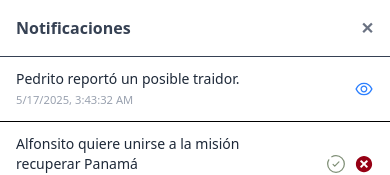
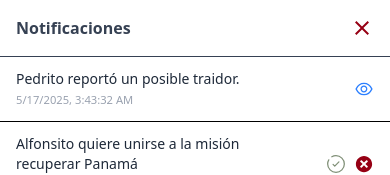
Before and after one commit to LuisVarel4/Front-ANBU, a React (Vite) app: page /homepage in a window 390 px wide. Both pictures are taken after a click on the element 323 px from the left and 78 px from the top of the page. Shown: the top 175 px of the page. Built offline with nearby package versions, Linux system fonts and the light colour scheme.

Commit message:
add close button for mobile notifications panel

```diff
--- a/src/components/header/BellWithNotifications.tsx
+++ b/src/components/header/BellWithNotifications.tsx
@@ -51,6 +51,7 @@ const BellWithNotifications: React.FC = () => {
                 <NotificationsMenu
                     notifications={notifications}
                     isOpen={isOpen}
+                    setIsOpen={setIsOpen}
                     panelRef={panelRef}
                 />
             </div>
--- a/src/components/notifications/NotificationsMenu.tsx
+++ b/src/components/notifications/NotificationsMenu.tsx
@@ -2,16 +2,19 @@ import React from "react";
 import { motion, AnimatePresence } from "framer-motion";
 import type { Notification } from "../../store/notifications/notifications.types";
 import NotificationList from "./NotificationList";
+import { IoMdClose } from "react-icons/io";
 
 type Props = {
     notifications: Notification[];
     isOpen: boolean;
+    setIsOpen: React.Dispatch<React.SetStateAction<boolean>>;
     panelRef: React.RefObject<HTMLDivElement | null>;
 };
 
 const NotificationsMenu: React.FC<Props> = ({
     notifications,
     isOpen,
+    setIsOpen,
     panelRef,
 }) => {
     return (
@@ -27,9 +30,11 @@ const NotificationsMenu: React.FC<Props> = ({
                     >
                         <div className="flex items-center justify-between border-b p-4 font-bold text-gray-700">
                             Notificaciones
-                            <button className="text-gray-500 hover:text-black">
-                                ✕
-                            </button>
+                            <IoMdClose
+                                className="text-red-anbu cursor-pointer text-2xl"
+                                onClick={() => setIsOpen(false)}
+                                title="Cerrar"
+                            />
                         </div>
                         <NotificationList notifications={notifications} />
                     </motion.div>
```
